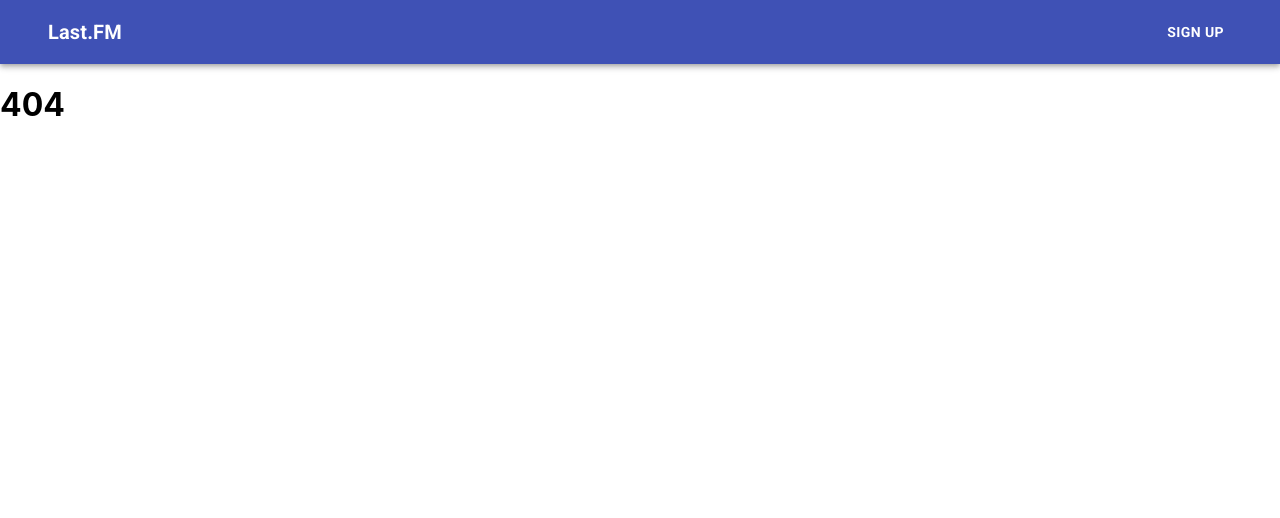
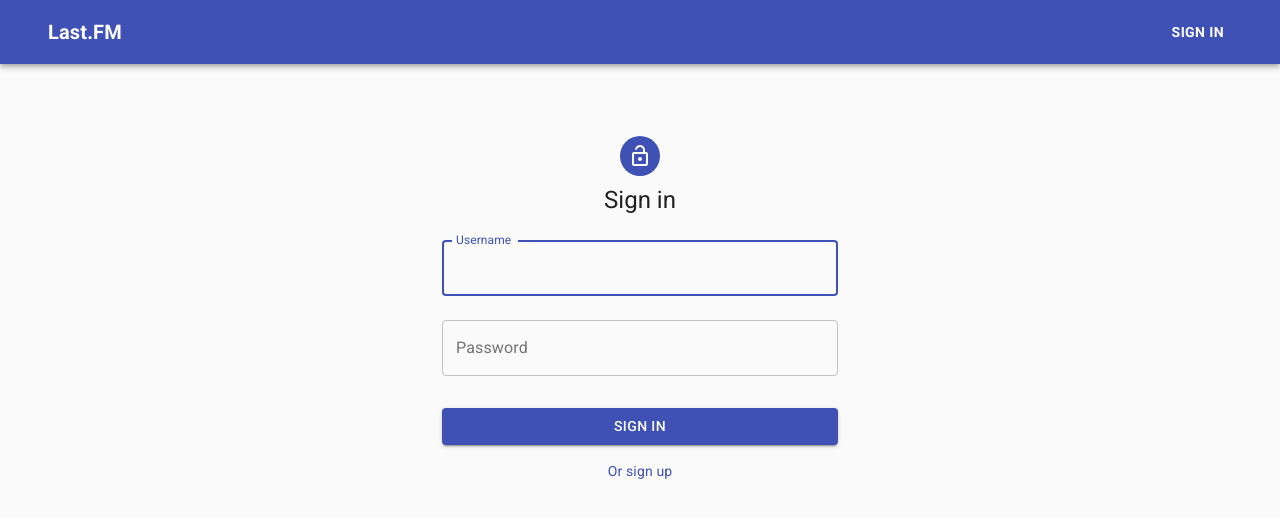
Before and after one commit to untrupus/lesson86, a React (Create React App) app: page /signin in a window 1280 px wide. Before the commit this address had no page. Shown: the top 518 px of the page. Built offline with nearby package versions, Linux system fonts and the light colour scheme.

Commit message:
add sign in form and user menu

```diff
--- a/package.json
+++ b/package.json
@@ -5,6 +5,7 @@
   "dependencies": {
     "@material-ui/core": "^4.11.0",
     "@material-ui/icons": "^4.9.1",
+    "@material-ui/lab": "^4.0.0-alpha.56",
     "@testing-library/jest-dom": "^5.11.5",
     "@testing-library/react": "^11.1.2",
     "@testing-library/user-event": "^12.2.2",
--- a/src/App.js
+++ b/src/App.js
@@ -5,6 +5,7 @@ import Artists from "./containers/Artists/Artists";
 import Artist from "./containers/Artist/Artist";
 import Album from "./containers/Album/Album";
 import SignUp from "./containers/SignUp/SignUp";
+import SignIn from "./containers/SignIn/SignIp";
 import './App.css';
 
 
@@ -17,6 +18,7 @@ function App() {
                 <Route path="/artist/:id" exact component={Artist}/>
                 <Route path="/album/:id" component={Album}/>
                 <Route path="/signup" exact component={SignUp}/>
+                <Route path="/signin" exact component={SignIn}/>
                 <Route render={() => <h1>404</h1>}/>
             </Switch>
     </div>
--- a/src/components/Header/Header.js
+++ b/src/components/Header/Header.js
@@ -7,6 +7,8 @@ import Button from '@material-ui/core/Button';
 import Container from "@material-ui/core/Container";
 import {Link as RouterLink} from "react-router-dom";
 import Link from '@material-ui/core/Link';
+import {useSelector} from "react-redux";
+import UserMenu from "../Menu/Menu";
 
 const useStyles = makeStyles((theme) => ({
     root: {
@@ -29,6 +31,8 @@ const useStyles = makeStyles((theme) => ({
 
 const Header = () => {
     const classes = useStyles();
+    const user = useSelector(state => state.users.user);
+
     return (
         <AppBar position="static">
             <Container maxWidth="lg">
@@ -36,9 +40,14 @@ const Header = () => {
                     <Typography variant="h6" className={classes.title}>
                         <Link component={RouterLink} className={classes.logo} to="/">Last.FM</Link>
                     </Typography>
-                    <Button color="inherit">
-                        <Link component={RouterLink} className={classes.logo} to="/signup">Sign up</Link>
-                    </Button>
+                    {!user ?
+                        <Button color="inherit">
+                            <Link component={RouterLink} className={classes.logo} to="/signin">Sign in</Link>
+                        </Button> :
+                        <UserMenu
+                            name={user.user.username}
+                        />
+                    }
                 </Toolbar>
             </Container>
         </AppBar>
--- /dev/null
+++ b/src/components/Menu/Menu.js
@@ -0,0 +1,50 @@
+import React from 'react';
+import Button from '@material-ui/core/Button';
+import Menu from '@material-ui/core/Menu';
+import MenuItem from '@material-ui/core/MenuItem';
+import {makeStyles} from '@material-ui/core/styles';
+
+const useStyles = makeStyles((theme) => ({
+    menu: {
+        color: "white",
+        fontWeight: "bold",
+    }
+}));
+
+const UserMenu = props => {
+    const classes = useStyles();
+    const [anchorEl, setAnchorEl] = React.useState(null);
+
+    const handleClick = (event) => {
+        setAnchorEl(event.currentTarget);
+    };
+
+    const handleClose = () => {
+        setAnchorEl(null);
+    };
+
+    return (
+        <div>
+            <Button aria-controls="simple-menu"
+                    aria-haspopup="true"
+                    onClick={handleClick}
+                    className={classes.menu}
+            >
+                Hello, {props.name}
+            </Button>
+            <Menu
+                id="simple-menu"
+                anchorEl={anchorEl}
+                keepMounted
+                open={Boolean(anchorEl)}
+                onClose={handleClose}
+            >
+                <MenuItem onClick={handleClose}>Profile</MenuItem>
+                <MenuItem onClick={handleClose}>My account</MenuItem>
+                <MenuItem onClick={handleClose}>Logout</MenuItem>
+            </Menu>
+        </div>
+    );
+};
+
+export default UserMenu;
--- a/src/containers/SignIn/SignIp.js
+++ b/src/containers/SignIn/SignIp.js
@@ -0,0 +1,136 @@
+import React, {useState} from 'react';
+import {useSelector, useDispatch} from "react-redux";
+import Avatar from '@material-ui/core/Avatar';
+import Button from '@material-ui/core/Button';
+import CssBaseline from '@material-ui/core/CssBaseline';
+import TextField from '@material-ui/core/TextField';
+import {Link as RouterLink} from "react-router-dom";
+import Link from '@material-ui/core/Link';
+import Grid from '@material-ui/core/Grid';
+import LockOpenRoundedIcon from '@material-ui/icons/LockOpenRounded';
+import Alert from '@material-ui/lab/Alert';
+import Typography from '@material-ui/core/Typography';
+import { makeStyles } from '@material-ui/core/styles';
+import Container from '@material-ui/core/Container';
+import {loginUser} from "../../store/actions/usersAction";
+
+const useStyles = makeStyles((theme) => ({
+    paper: {
+        marginTop: theme.spacing(8),
+        display: 'flex',
+        flexDirection: 'column',
+        alignItems: 'center',
+    },
+    avatar: {
+        margin: theme.spacing(1),
+        backgroundColor: theme.palette.primary.main,
+    },
+    form: {
+        width: '100%', // Fix IE 11 issue.
+        marginTop: theme.spacing(1),
+    },
+    submit: {
+        margin: theme.spacing(3, 0, 2),
+    },
+    login: {
+        marginLeft: 'auto',
+        marginRight: 'auto'
+    },
+    alert: {
+        marginTop: theme.spacing(1),
+        width: "100%"
+    }
+}));
+
+const SignIn = () => {
+    const classes = useStyles();
+    const [state, setState] = useState({
+        username: '',
+        password: ''
+    });
+
+    const dispatch = useDispatch();
+    const error = useSelector(state => state.users.loginError);
+
+    const inputChangeHandler = (e) => {
+        const name = e.target.name;
+        const value = e.target.value;
+        setState(prevState => {
+            return {...prevState, [name]: value};
+        });
+    };
+    const formSubmit = (e) => {
+        e.preventDefault();
+        dispatch(loginUser({...state}));
+    };
+
+    // const getFieldError = fieldName => {
+    //     try {
+    //         return error.errors[fieldName].message;
+    //     } catch(e) {
+    //         return undefined;
+    //     }
+    // };
+
+    return (
+        <Container component="main" maxWidth="xs">
+            <CssBaseline />
+            <div className={classes.paper}>
+                <Avatar className={classes.avatar} >
+                    <LockOpenRoundedIcon />
+                </Avatar>
+                <Typography component="h1" variant="h5">
+                    Sign in
+                </Typography>
+                {error && <Alert severity="error" className={classes.alert}>{error.error}</Alert>}
+
+                <form className={classes.form}
+                      onSubmit={formSubmit}
+                >
+                    <TextField
+                        variant="outlined"
+                        margin="normal"
+                        fullWidth
+                        id="username"
+                        label="Username"
+                        name="username"
+                        value={state.username}
+                        onChange={inputChangeHandler}
+                        autoComplete="username"
+                        autoFocus
+                    />
+                    <TextField
+                        variant="outlined"
+                        margin="normal"
+                        fullWidth
+                        name="password"
+                        label="Password"
+                        type="password"
+                        id="password"
+                        value={state.password}
+                        onChange={inputChangeHandler}
+                        autoComplete="current-password"
+                    />
+                    <Button
+                        type="submit"
+                        fullWidth
+                        variant="contained"
+                        color="primary"
+                        className={classes.submit}
+                    >
+                        Sign In
+                    </Button>
+                    <Grid container >
+                        <Grid item className={classes.login}>
+                            <Link component={RouterLink}  to="/signup" >
+                                {"Or sign up"}
+                            </Link>
+                        </Grid>
+                    </Grid>
+                </form>
+            </div>
+        </Container>
+    );
+}
+
+export default SignIn;
--- a/src/containers/SignUp/SignUp.js
+++ b/src/containers/SignUp/SignUp.js
@@ -119,7 +119,7 @@ const SignUp = () => {
                     </Button>
                     <Grid container >
                         <Grid item className={classes.login}>
-                            <Link component={RouterLink}  to="/" >
+                            <Link component={RouterLink}  to="/signin" >
                                 {"Already have an account? Sign In"}
                             </Link>
                         </Grid>
--- a/src/store/actionTypes.js
+++ b/src/store/actionTypes.js
@@ -9,3 +9,6 @@ export const FETCH_TRACKS_ERROR = "FETCH_TRACKS_ERROR";
 
 export const REGISTER_USER_SUCCESS = "REGISTER_USER_SUCCESS";
 export const REGISTER_USER_FAILURE = "REGISTER_USER_FAILURE";
+
+export const LOGIN_USER_SUCCESS = "LOGIN_USER_SUCCESS";
+export const LOGIN_USER_FAILURE = "LOGIN_USER_FAILURE";
--- a/src/store/actions/usersAction.js
+++ b/src/store/actions/usersAction.js
@@ -1,5 +1,10 @@
 import {push} from "connected-react-router";
-import {REGISTER_USER_FAILURE, REGISTER_USER_SUCCESS} from "../actionTypes";
+import {
+    REGISTER_USER_FAILURE,
+    REGISTER_USER_SUCCESS,
+    LOGIN_USER_FAILURE,
+    LOGIN_USER_SUCCESS,
+} from "../actionTypes";
 import axios from "../../axiosAPI";
 
 const registerUserSuccess = () => {
@@ -15,7 +20,7 @@ export const registerUser = userData => {
             await axios.post("/users", userData);
             dispatch(registerUserSuccess());
             dispatch(push("/"));
-        } catch(e) {
+        } catch (e) {
             if (e.response && e.response.data) {
                 dispatch(registerUserFailure(e.response.data));
             } else {
@@ -24,3 +29,22 @@ export const registerUser = userData => {
         }
     }
 };
+
+const loginUserSuccess = user => {
+    return {type: LOGIN_USER_SUCCESS, user};
+};
+const loginUserFailure = error => {
+    return {type: LOGIN_USER_FAILURE, error};
+};
+
+export const loginUser = userData => {
+    return async dispatch => {
+        try {
+            const response = await axios.post("/users/sessions", userData);
+            dispatch(loginUserSuccess(response.data));
+            dispatch(push("/"));
+        } catch (e) {
+            dispatch(loginUserFailure(e.response.data));
+        }
+    }
+};
--- a/src/store/reducers/usersReducer.js
+++ b/src/store/reducers/usersReducer.js
@@ -1,13 +1,26 @@
-import {REGISTER_USER_FAILURE} from "../actionTypes";
+import {
+    REGISTER_USER_FAILURE,
+    REGISTER_USER_SUCCESS,
+    LOGIN_USER_SUCCESS,
+    LOGIN_USER_FAILURE,
+} from "../actionTypes";
 
 const initialState = {
-    registerError: null
+    registerError: null,
+    loginError: null,
+    user: null
 };
 
 const usersReducer = (state = initialState, action) => {
     switch(action.type) {
         case REGISTER_USER_FAILURE:
             return {...state, registerError: action.error};
+        case REGISTER_USER_SUCCESS:
+            return {...state, registerError: null};
+        case LOGIN_USER_FAILURE:
+            return {...state, loginError: action.error};
+        case LOGIN_USER_SUCCESS:
+            return {...state, user: action.user, loginError: null};
         default:
             return state;
     }
```
Also changed, not shown: 1 other file (tests, documents, lock files or other folders).
